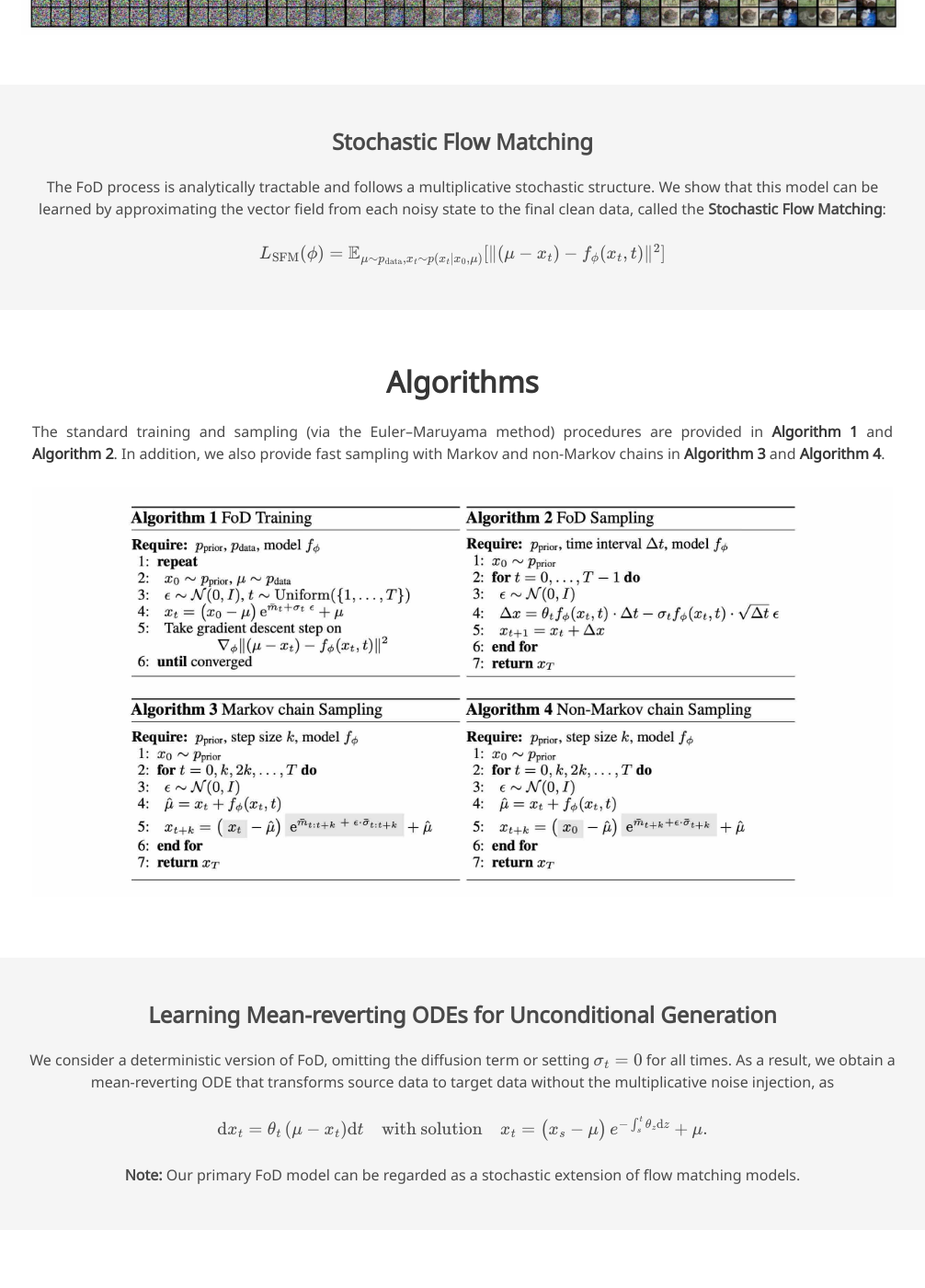
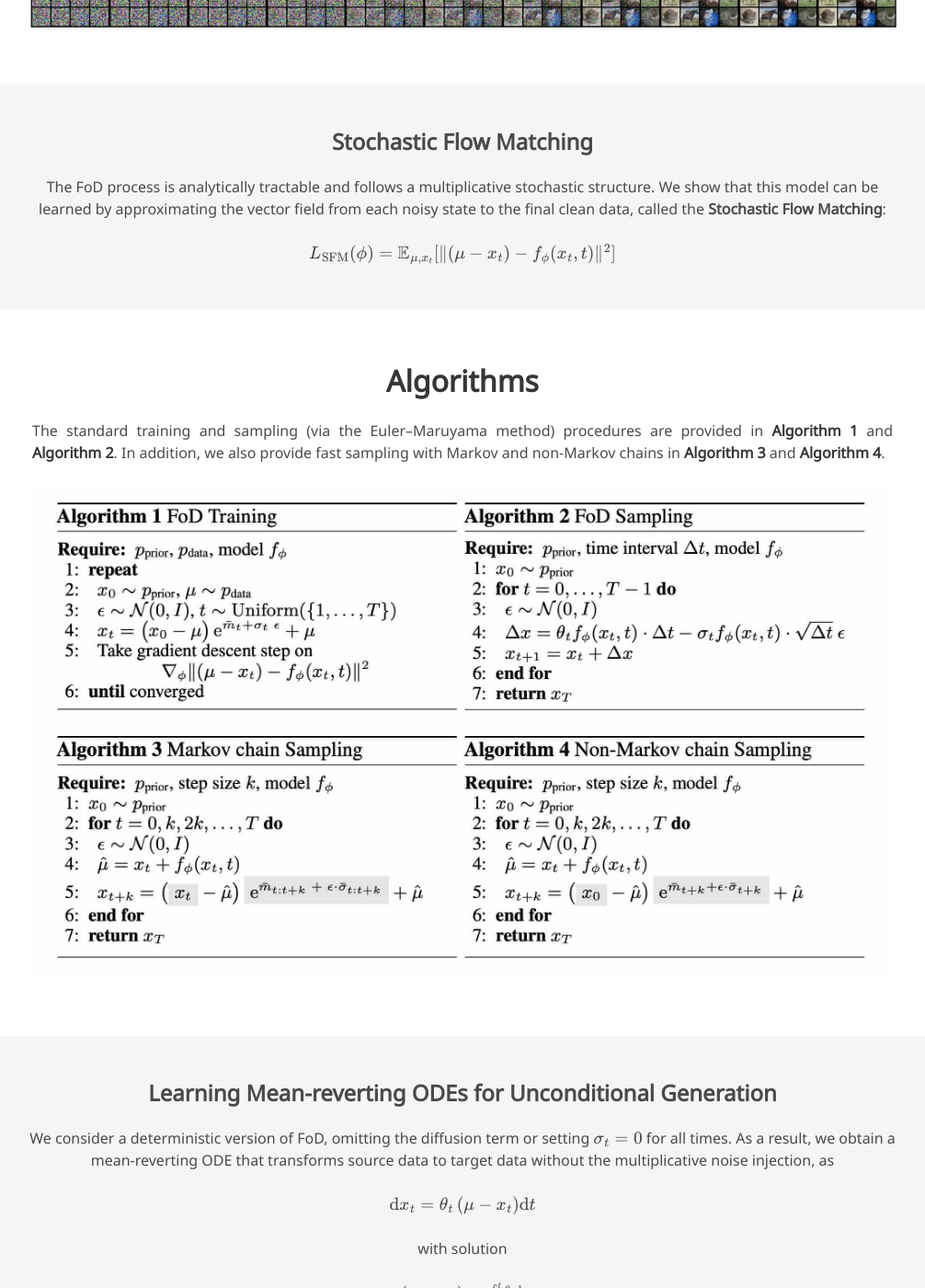
Before and after one commit to Algolzw/Algolzw.github.io, a Jekyll site: the page fod/index.html, which Jekyll copies as it is, in a window 1280 px wide and 1400 px high, scrolled down 2496 px. Shown: the whole window at 92% size, without its empty margins (137-1143 px from the left). Built offline with Jekyll 4.4.1, drawn with Linux system fonts in a browser that asks for light colours; nearby versions of some CDN libraries; some web fonts are replaced; library files that are not in the unit come from our copies; formulas are drawn with MathJax 3; a style sheet for code colours, icons or effects is not loaded; some of the changed text lies outside the part shown.

Commit message:
update fod

```diff
--- a/daclip-uir/index.html
+++ b/daclip-uir/index.html
@@ -61,6 +61,9 @@
           More Research
         </a>
         <div class="navbar-dropdown">
+          <a class="navbar-item" href="https://algolzw.github.io/fod/index.html">
+            FoD
+          </a>
           <a class="navbar-item" href="https://algolzw.github.io/daclip-uir/index.html">
             DA-CLIP
           </a>
--- a/fod/index.html
+++ b/fod/index.html
@@ -72,6 +72,9 @@
           More Research
         </a>
         <div class="navbar-dropdown">
+          <a class="navbar-item" href="https://algolzw.github.io/fod/index.html">
+            FoD
+          </a>
           <a class="navbar-item" href="https://algolzw.github.io/daclip-uir/index.html">
             DA-CLIP
           </a>
@@ -107,8 +110,8 @@
           </div>
 
           <div class="is-size-5 publication-authors">
-            <span class="author-block">Uppsala University&nbsp;&nbsp;&nbsp;&nbsp;</span>
-            <span class="author-block">Karolinska Institutet</span>
+            <span class="author-block">&nbsp;&nbsp;Uppsala University&nbsp;&nbsp;</span>
+            <span class="author-block">&nbsp;&nbsp;Karolinska Institutet&nbsp;&nbsp;</span>
           </div>
 
           <div class="column has-text-centered">
@@ -201,20 +204,17 @@
   <div class="hero-body">
     <div class="container is-max-desktop">
       <div id="results-carousel" class="carousel results-carousel">
-        <div class="item item-steve">
-          <img id="teaser" src="./static/images/i7.jpg" autoplay muted loop playsinline height="100%">
+        <div class="item item-toby">
+          <img id="teaser" src="./static/images/i1.jpg" autoplay muted loop playsinline height="100%">
         </div>
-        <div class="item item-chair-tp">
-          <img id="teaser" src="./static/images/i8.jpg" autoplay muted loop playsinline height="100%">
-        </div>
-        <div class="item item-shiba">
-          <img id="teaser" src="./static/images/i9.jpg" autoplay muted loop playsinline height="100%">
+        <div class="item item-blueshirt">
+          <img id="teaser" src="./static/images/i5.jpg" autoplay muted loop playsinline height="100%">
         </div>
         <div class="item item-fullbody">
           <img id="teaser" src="./static/images/i10.jpg" autoplay muted loop playsinline height="100%">
         </div>
-        <div class="item item-blueshirt">
-          <img id="teaser" src="./static/images/i5.jpg" autoplay muted loop playsinline height="100%">
+        <div class="item item-steve">
+          <img id="teaser" src="./static/images/i7.jpg" autoplay muted loop playsinline height="100%">
         </div>
         <div class="item item-mask">
           <img id="teaser" src="./static/images/i6.jpg" autoplay muted loop playsinline height="100%">
@@ -222,14 +222,17 @@
         <div class="item item-coffee">
           <img id="teaser" src="./static/images/i2.jpg" autoplay muted loop playsinline height="100%">
         </div>
+        <div class="item item-chair-tp">
+          <img id="teaser" src="./static/images/i8.jpg" autoplay muted loop playsinline height="100%">
+        </div>
         <div class="item item-toby">
-          <img id="teaser" src="./static/images/i1.jpg" autoplay muted loop playsinline height="100%">
+          <img id="teaser" src="./static/images/i4.jpg" autoplay muted loop playsinline height="100%">
+        </div>
+        <div class="item item-shiba">
+          <img id="teaser" src="./static/images/i9.jpg" autoplay muted loop playsinline height="100%">
         </div>
         <div class="item item-toby">
           <img id="teaser" src="./static/images/i3.jpg" autoplay muted loop playsinline height="100%">
-        </div>
-        <div class="item item-toby">
-          <img id="teaser" src="./static/images/i4.jpg" autoplay muted loop playsinline height="100%">
         </div>
       </div>
     </div>
@@ -282,7 +285,7 @@
         <h3 class="title is-4">Stochastic Flow Matching</h3>
         <p> The FoD process is analytically tractable and follows a multiplicative stochastic structure. We show that this model can be learned by approximating the vector field from each noisy state to the final clean data, called the <strong>Stochastic Flow Matching</strong>: </p>
         <br/>
-        <h3>$L_\text{SFM}(\phi)=\mathbb{E}_{\mu \sim p_\text{data},x_t \sim p(x_t | x_0, \mu)} [ \| (\mu - x_t) - f_\phi(x_t, t) \|^2 ]$</h3>
+        <h3>$L_\text{SFM}(\phi)=\mathbb{E}_{\mu,x_t} [ \| (\mu - x_t) - f_\phi(x_t, t) \|^2 ]$</h3>
 
       </div>
     </div>
@@ -323,7 +326,9 @@
         <h3 class="title is-4">Learning Mean-reverting ODEs for Unconditional Generation</h3>
         <p> We consider a deterministic version of FoD, omitting the diffusion term or setting $\sigma_t = 0$ for all times. As a result, we obtain a mean-reverting ODE that transforms source data to target data without the multiplicative noise injection, as </p>
         <br/>
-        <h3>$\mathrm{d}x_t = \theta_t \, (\mu - x_t) \mathrm{d}{t} \quad \text{with solution} \quad x_t = \bigl(x_s - \mu \bigr) \, e^{-\int_{s}^t \theta_z  \mathrm{d}{z}} + \mu.$</h3>
+        <h3>$\mathrm{d}x_t = \theta_t \, (\mu - x_t) \mathrm{d}{t}$</h3>
+        <br/><p>with solution</p><br/>
+        <h3>$x_t = \bigl(x_s - \mu \bigr) \, e^{-\int_{s}^t \theta_z  \mathrm{d}{z}} + \mu.$</h3>
         <br/>
         <p><strong>Note:</strong> Our primary FoD model can be regarded as a stochastic extension of flow matching models.</p>
       </div>
```
Also changed, not shown: other parts of fod/index.html (+2 -2 lines), fod/static/images/algorithms.jpg, fod/static/images/unconditional_results.jpg.
